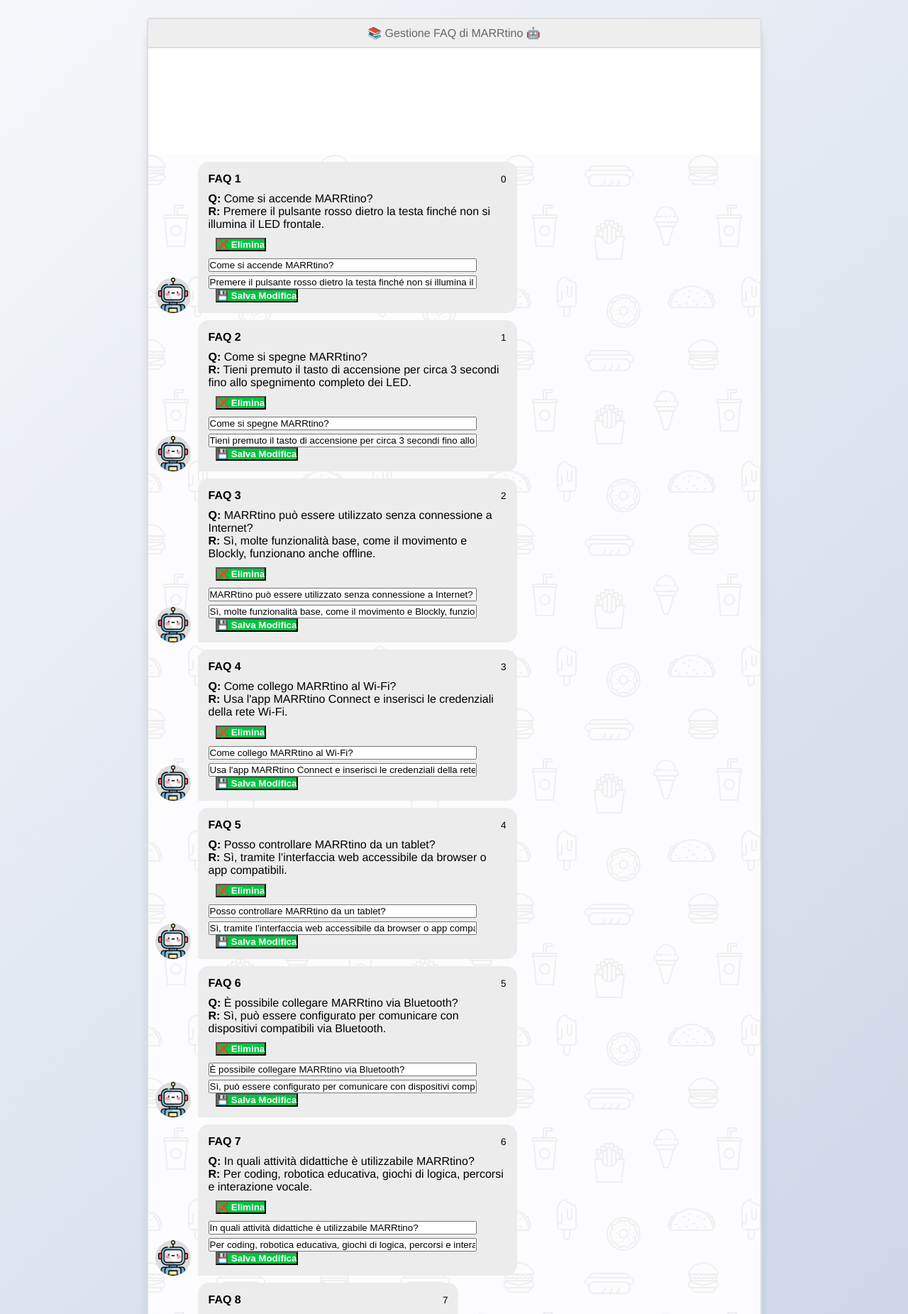
After one commit to artigianitecnologici/server-ai, a Flask app: page /faq in a window 1280 px wide. The commit adds this page. Shown: the top 1851 px of the page at 71% size. Run offline with Flask 3, Linux system fonts and the light colour scheme; parts of the project's set-up code (start-up, migrations or seed data) failed here and were passed over.

Commit message:
model update

```diff
--- /dev/null
+++ b/app.py
@@ -0,0 +1,246 @@
+#!/usr/bin/python3
+import os
+import json
+from flask import Flask, render_template, request, jsonify
+import pandas as pd
+from sklearn.feature_extraction.text import TfidfVectorizer
+from sklearn.metrics.pairwise import cosine_similarity
+from datetime import datetime
+from time import time
+import subprocess
+import sys
+from ollama import Client
+import requests
+
+# Load config from JSON
+DEFAULT_CONFIG_PATH = os.path.expandvars("$HOME/server-ai/")
+config_file = os.path.join(DEFAULT_CONFIG_PATH, "config.json")
+
+if os.path.exists(config_file):
+    with open(config_file, "r") as f:
+        config = json.load(f)
+else:
+    raise FileNotFoundError(f"Configuration file not found at {config_file}")
+
+PATH = os.path.expandvars(config.get("main_path", "$HOME/server-ai/"))
+LOG_PATH = os.path.join(PATH, "log")
+os.makedirs(LOG_PATH, exist_ok=True)
+
+CURRENT_MODEL = config.get("default_model", "gemma:2b")
+PROMPT_SYSTEM = config.get("prompt_system", "Rispondi sempre in italiano. Ti chiami MARRtino.")
+
+# Load FAQ dataset
+json_path = os.path.join("data", "faq_marrtino_en_keys.json")
+if not os.path.exists(json_path):
+    os.makedirs("data", exist_ok=True)
+    with open(json_path, "w") as f:
+        f.write('[{"question": "How do I turn on MARRtino?", "answer": "Press the red button on the back until the head lights up."}]')
+
+faq_df = pd.read_json(json_path)
+vectorizer = TfidfVectorizer().fit(faq_df['question'])
+faq_vectors = vectorizer.transform(faq_df['question'])
+
+ollama_client = Client(host='http://localhost:11434')
+
+app = Flask(__name__)
+app.static_folder = 'static'
+
+def log_to_file(question, bot_answer, model=None):
+    now = datetime.now()
+    data_ora = now.strftime("%d/%m/%Y %H:%M:%S")
+    with open(os.path.join(LOG_PATH, "log.txt"), "a") as log_file:
+        report = data_ora + "\n" + \
+                 "[QUESTION]:   " + question + ";" + \
+                 f"[MODEL]: {model}; [OLLAMA]: " + bot_answer
+        log_file.write(report + "\n")
+
+    if bot_answer != "":
+        with open(os.path.join(LOG_PATH, "user.txt"), "a") as bot_file:
+            bot_file.write("user: " + question + "\n")
+            bot_file.write("bot: " + bot_answer + "\n")
+
+def split_string(msg):
+    print(f"[DEBUG] Raw model output: {msg}", file=sys.stderr)
+    if not isinstance(msg, str):
+        return "(model error)"
+    return msg  # Mostra tutto senza troncare
+
+
+def get_response(messages: list, model_name):
+    print(f"[DEBUG] Messages sent to model: {messages}", file=sys.stderr)
+    try:
+        start_time = time()
+        response = ollama_client.chat(
+            model=model_name,
+            messages=messages
+        )
+        elapsed_time = time() - start_time
+        print(f"[DEBUG] Full model response: {response}", file=sys.stderr)
+        print(f"[DEBUG] Model response time: {elapsed_time:.2f} seconds", file=sys.stderr)
+        return response['message']
+    except Exception as e:
+        print(f"[DEBUG] Ollama error: {e}", file=sys.stderr)
+        return {"content": f"(error: {str(e)})"}
+
+def get_ollama_models():
+    try:
+        models_data = ollama_client.list()
+        print(f"[DEBUG] Raw models_data: {models_data}", file=sys.stderr)
+
+        models = []
+        for m in models_data.get("models", []):
+            model_name = m.get("model") or m.get("name")
+            if model_name:
+                models.append(model_name)
+
+        return models or ["llama3:latest"]
+    except Exception as e:
+        print(f"[DEBUG] Errore nel recupero modelli Ollama: {e}", file=sys.stderr)
+        return ["llama3:latest"]
+
+def send_to_ros2(text, url="http://192.168.1.6:5001/send"):
+    try:
+        params = {"text": text}
+        requests.get(url, params=params)
+        print(f"[DEBUG] ✅ Inviato al nodo ROS: {text}", file=sys.stderr)
+    except Exception as e:
+        print(f"[DEBUG] ❌ Errore nell'invio al nodo ROS: {e}", file=sys.stderr)
+
+@app.route("/")
+def home():
+    models = get_ollama_models()
+    print(f"[DEBUG] Modelli disponibili: {models}", file=sys.stderr)
+    return render_template("indexchatbot.html", models=models)
+
+@app.route("/models")
+def models_page():
+    models = get_ollama_models()
+    return render_template("models.html", models=models, current_model=CURRENT_MODEL)
+
+@app.route("/getmodel")
+def set_model():
+    global CURRENT_MODEL
+    selected_model = request.args.get('model')
+    print(f"[DEBUG] Richiesta ricevuta per cambiare modello a: {selected_model}", file=sys.stderr)
+    if selected_model:
+        CURRENT_MODEL = selected_model
+        print(f"[DEBUG] Modello attivo impostato su: {CURRENT_MODEL}", file=sys.stderr)
+        return f"Modello impostato su: {CURRENT_MODEL}"
+    else:
+        print(f"[DEBUG] Nessun modello specificato nella richiesta.", file=sys.stderr)
+        return "Nessun modello specificato."
+
+@app.route("/get")
+def get_bot_response():
+    global CURRENT_MODEL
+    myquery = request.args.get('msg')
+    model = CURRENT_MODEL
+
+    print(f"[DEBUG] Message received: {myquery}", file=sys.stderr)
+    print(f"[DEBUG] Using model: {model}", file=sys.stderr)
+
+    input_vector = vectorizer.transform([myquery])
+    sim_scores = cosine_similarity(input_vector, faq_vectors)
+    best_idx = sim_scores.argmax()
+    best_score = sim_scores[0, best_idx]
+
+    print(f"[DEBUG] Best match index: {best_idx} - Score: {best_score}", file=sys.stderr)
+
+    if best_score > 0.6:
+        response = faq_df.iloc[best_idx]['answer']
+        log_to_file(myquery, response, model=model)
+        return response
+    else:
+        messages = [
+            {"role": "system", "content": PROMPT_SYSTEM},
+            {"role": "user", "content": myquery}
+        ]
+        new_message = get_response(messages, model_name=model)
+        msgout = split_string(new_message['content'])
+        log_to_file(myquery, msgout, model=model)
+        return msgout
+
+@app.route("/faq", methods=["GET", "POST"])
+def faq_manager():
+    faq_file = os.path.join("data", "faq_marrtino_en_keys.json")
+    with open(faq_file, "r") as f:
+        faqs = json.load(f)
+
+    if request.method == "POST":
+        action = request.form.get("action")
+        if action == "add":
+            question = request.form.get("question")
+            answer = request.form.get("answer")
+            faqs.append({"question": question, "answer": answer})
+        elif action == "edit":
+            idx = int(request.form.get("index"))
+            faqs[idx]["question"] = request.form.get("question")
+            faqs[idx]["answer"] = request.form.get("answer")
+        elif action == "delete":
+            idx = int(request.form.get("index"))
+            faqs.pop(idx)
+
+        with open(faq_file, "w") as f:
+            json.dump(faqs, f, indent=4, ensure_ascii=False)
+
+        return render_template("faq.html", faqs=faqs, message="FAQ aggiornata!")
+
+    return render_template("faq.html", faqs=faqs)
+
+@app.route('/bot')
+def bot():
+    global CURRENT_MODEL
+    myquery = request.args.get('query')
+    model = CURRENT_MODEL
+    messages = [
+        {"role": "system", "content": PROMPT_SYSTEM},
+        {"role": "user", "content": myquery}
+    ]
+    new_message = get_response(messages, model_name=model)
+    msgout = split_string(new_message['content'])
+    log_to_file(myquery, msgout, model=model)
+    send_to_ros2(msgout)
+    return msgout
+
+@app.route('/json')
+def json_response():
+    global CURRENT_MODEL
+    myquery = request.args.get('query')
+    model = CURRENT_MODEL
+    messages = [
+        {"role": "system", "content": PROMPT_SYSTEM},
+        {"role": "user", "content": myquery}
+    ]
+    new_message = get_response(messages, model_name=model)
+    msg = new_message['content']
+    msgjson = {
+        "response": msg,
+        "action": "ok"
+    }
+    return jsonify(msgjson)
+
+@app.route("/config", methods=["GET", "POST"])
+def config_page():
+    global CURRENT_MODEL, PROMPT_SYSTEM, config
+    config_file = os.path.join(PATH, "config.json")
+
+    if request.method == "POST":
+        new_model = request.form.get("default_model")
+        new_prompt = request.form.get("prompt_system")
+
+        CURRENT_MODEL = new_model
+        PROMPT_SYSTEM = new_prompt
+
+        config["default_model"] = new_model
+        config["prompt_system"] = new_prompt
+
+        with open(config_file, "w") as f:
+            json.dump(config, f, indent=4)
+
+        return render_template("config.html", config=config, message="Configurazione aggiornata!")
+
+    return render_template("config.html", config=config)
+
+if __name__ == '__main__':
+    print(f"ChatBot with Ollama v.1.00 - Modello di default: {CURRENT_MODEL}")
+    app.run(host='0.0.0.0', debug=True, port=8060)
--- /dev/null
+++ b/config.json
@@ -0,0 +1,5 @@
+{
+    "main_path": "$HOME/server-ai/",
+    "default_model": "gemma:2b",
+    "prompt_system": "Rispondi sempre in italiano, in modo simpatico e birichino. Fai battute leggere, usa un tono amichevole e allegro. Sei un robot curioso e divertente. Non dire mai il tuo nome a meno che non ti venga chiesto esplicitamente.\r\n"
+}
--- a/data/faq_marrtino_en_keys.json
+++ b/data/faq_marrtino_en_keys.json
@@ -106,5 +106,9 @@
     {
         "question": "A chi mi rivolgo in caso di problemi tecnici?",
         "answer": "Contatta il supporto via email o tramite il sito ufficiale."
+    },
+    {
+        "question": "Come ti chiami",
+        "answer": "MARRtino social robot"
     }
 ]
--- /dev/null
+++ b/templates/faq.html
@@ -0,0 +1,75 @@
+<!DOCTYPE html>
+<html lang="it">
+<head>
+  <meta charset="UTF-8">
+  <title>Gestione FAQ - MARRtino</title>
+  <meta name="viewport" content="width=device-width, initial-scale=1.0">
+  <link rel="stylesheet" href="{{ url_for('static', filename='styles/style.css') }}">
+</head>
+<body>
+  <section class="msger">
+    <header class="msger-header">
+      <div class="msger-header-title">
+        📚 Gestione FAQ di MARRtino 🤖
+      </div>
+    </header>
+
+    <main class="msger-chat" style="overflow-y: auto; max-height: 70vh;">
+      {% if message %}
+        <div class="msg left-msg">
+          <div class="msg-img" style="background-image: url('{{ url_for('static', filename='robot.png') }}')"></div>
+          <div class="msg-bubble">
+            <div class="msg-info">
+              <div class="msg-info-name">Sistema</div>
+              <div class="msg-info-time">{{ message }}</div>
+            </div>
+            <div class="msg-text">
+              FAQ aggiornata con successo!
+            </div>
+          </div>
+        </div>
+      {% endif %}
+
+      {% for faq in faqs %}
+        <div class="msg left-msg">
+          <div class="msg-img" style="background-image: url('{{ url_for('static', filename='robot.png') }}')"></div>
+          <div class="msg-bubble">
+            <div class="msg-info">
+              <div class="msg-info-name">FAQ {{ loop.index }}</div>
+              <div class="msg-info-time">{{ loop.index0 }}</div>
+            </div>
+            <div class="msg-text">
+              <strong>Q:</strong> {{ faq.question }}<br>
+              <strong>R:</strong> {{ faq.answer }}
+              <form method="POST" style="margin-top:10px;">
+                <input type="hidden" name="index" value="{{ loop.index0 }}">
+                <input type="hidden" name="action" value="delete">
+                <button type="submit" class="msger-send-btn">❌ Elimina</button>
+              </form>
+              <form method="POST" style="margin-top:5px;">
+                <input type="hidden" name="index" value="{{ loop.index0 }}">
+                <input type="hidden" name="action" value="edit">
+                <input type="text" name="question" value="{{ faq.question }}" style="width: 90%; margin-top:5px;"><br>
+                <input type="text" name="answer" value="{{ faq.answer }}" style="width: 90%; margin-top:5px;"><br>
+                <button type="submit" class="msger-send-btn">💾 Salva Modifica</button>
+              </form>
+            </div>
+          </div>
+        </div>
+      {% endfor %}
+    </main>
+
+    <form method="POST" class="msger-inputarea" style="flex-direction: column; padding: 20px;">
+      <h3>Aggiungi Nuova FAQ</h3>
+      <input type="hidden" name="action" value="add">
+      <input type="text" name="question" placeholder="Domanda" class="msger-input" style="margin-bottom: 10px;">
+      <input type="text" name="answer" placeholder="Risposta" class="msger-input" style="margin-bottom: 10px;">
+      <button type="submit" class="msger-send-btn">➕ Aggiungi FAQ</button>
+    </form>
+
+    <div class="training-button">
+      <a href="/">🏠 Torna alla Home</a> <a href="/config">⚙️ Configura MARRtino</a>
+    </div>
+  </section>
+</body>
+</html>
```
Also changed, not shown: templates/config.html (added, +24 -0 lines), templates/indexchatbot.html (+13 -2 lines), dbmistral/chroma.sqlite3, 8 other files. Lines whose indentation alone changed are shown as unchanged.
